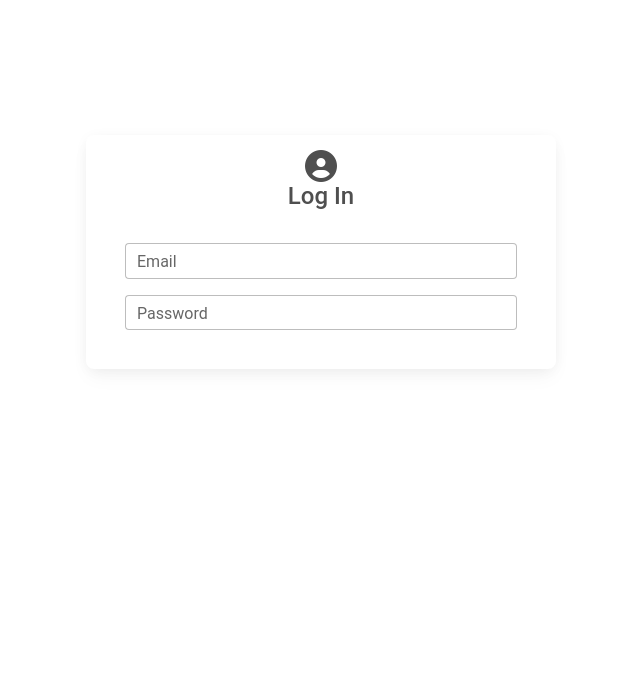
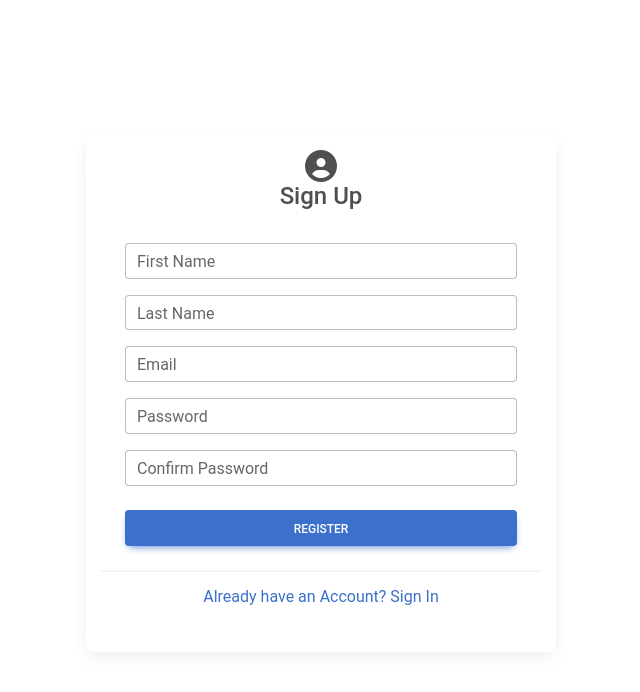
Before and after one commit to samuel355/Social-React, a React (Create React App) app in the folder frontend/: page /register in a window 1280 px wide. Shown: the top 692 px of the page, without its empty margins (319-959 px from the left). Built offline with nearby package versions, Linux system fonts and the light colour scheme.

Commit message:
register user auth

```diff
--- a/frontend/src/pages/Login.js
+++ b/frontend/src/pages/Login.js
@@ -1,5 +1,5 @@
 import React, {useState, useEffect} from 'react'
-import {MDBCard, MDBCardBody, MDBInput, MDBCardFooter, MDBValidation, MDBBtn, MDBIcon, MDBSpinner} from 'mdb-react-ui-kit'
+import {MDBCard, MDBCardBody, MDBInput, MDBCardFooter, MDBValidation, MDBBtn, MDBIcon, MDBSpinner, MDBValidationItem} from 'mdb-react-ui-kit'
 import {Link, useNavigate} from 'react-router-dom'
 import {toast} from 'react-toastify'
 import {useDispatch, useSelector} from 'react-redux'
@@ -50,7 +50,7 @@
             }
             <MDBCardBody>
                 <MDBValidation onSubmit={handleSubmit} noValidate className='row g-3'>
-                    <div className="col-md-12">
+                    <MDBValidationItem feedback="Please provide your email" invalid className="col-md-12">
                         <MDBInput
                           label="Email"
                           type='email'
@@ -58,12 +58,11 @@
                           name="email"
                           onChange ={onInputChange}
                           required
-                          invalid
-                          validation="Please provide your email"
+
                         />
-                    </div>
+                    </MDBValidationItem>
 
-                    <div className="col-md-12">
+                    <MDBValidationItem feedback="Please provide your password" invalid  className="col-md-12">
                         <MDBInput
                           label="Password"
                           type='password'
@@ -71,10 +70,9 @@
                           name="password"
                           onChange ={onInputChange}
                           required
-                          invalid
-                          validation="Please provide your password"
+
                         />
-                    </div>
+                    </MDBValidationItem>
                     <div className="col-12">
                         <MDBBtn style={{width: "100%"}} className="mt-2">
                             Login
--- a/frontend/src/pages/Register.js
+++ b/frontend/src/pages/Register.js
@@ -1,30 +1,83 @@
 import React, {useState, useEffect} from 'react'
-import {MDBCard, MDBCardBody, MDBInput, MDBCardFooter, MDBValidation, MDBBtn, MDBIcon, MDBSpinner } from 'mdb-react-ui-kit'
-import {Link} from 'react-router-dom'
+import {MDBCard, MDBCardBody, MDBInput, MDBCardFooter, MDBValidation, MDBBtn, MDBIcon, MDBSpinner, MDBValidationItem} from 'mdb-react-ui-kit'
+import {Link, useNavigate} from 'react-router-dom'
+import {toast} from 'react-toastify'
+import {useDispatch, useSelector} from 'react-redux'
+import { register } from '../redux/features/authSlice'
 
 const initialState = {
+    firstName: "",
+    lastName: "",
     email: "",
     password: "",
+    confirmPassword: ""
 }
 
 const Register = () => {
     const [formValue, setFormValue] = useState(initialState)
-  const {email, password} = formValue
+    const {firstName, lastName, email, password, confirmPassword} = formValue
+
+    const dispatch = useDispatch()
+    const navigate = useNavigate()
+
+    const {loading, error,} = useSelector((state) => ({...state.auth}))
+
+    const onInputChange = (e) => {
+        e.preventDefault()
+        let {name, value} = e.target;
+        setFormValue({...formValue, [name]: value})
+    }
 
     const handleSubmit = (e) => {
         e.preventDefault()
+        if(password !== confirmPassword){
+            return toast.error("Passwords do not match")
         }
-  const onInputChange = () => {
+        if(firstName && lastName && email && password ){
+            dispatch(register({formValue, navigate, toast}))
+        }
+    }
 
-  }
+    //Only run when there's an error
+    useEffect(() =>{
+        error && toast.error(error);
+    }, [error])
+
   return (
     <div style={{margin: 'auto', padding: '15px', maxWidth: '500px', alignContent: 'center', marginTop: '120px'}}>
         <MDBCard alignment='center' style={{padding: '15px'}}>
             <MDBIcon fas icon="user-circle" className='fa-2x' />
-            <h4>Log In</h4>
+            <h4>Sign Up </h4>
+            {
+                loading && (
+                    <MDBSpinner size='sm' role="status" tag="span" className='me-2 center' />
+                )
+            }
             <MDBCardBody>
-                <MDBValidation onSubmit={handleSubmit} noValidate className='row g-3'>
-                    <div className="col-md-12">
+                <MDBValidation onSubmit={handleSubmit} className='row g-3'>
+                    <MDBValidationItem feedback="Please provide your First Name" invalid  className="col-md-12">
+                        <MDBInput
+                          label="First Name"
+                          type='text'
+                          value={firstName}
+                          name="firstName"
+                          onChange ={onInputChange}
+                          required
+
+                        />
+                    </MDBValidationItem>
+                    <MDBValidationItem feedback="Please provide your Last name" invalid  className="col-md-12">
+                        <MDBInput
+                          label="Last Name"
+                          type='text'
+                          value={lastName}
+                          name="lastName"
+                          onChange = {onInputChange}
+                          required
+
+                        />
+                    </MDBValidationItem>
+                    <MDBValidationItem feedback="Please provide your email" invalid  className="col-md-12">
                         <MDBInput
                           label="Email"
                           type='email'
@@ -32,12 +85,10 @@
                           name="email"
                           onChange ={onInputChange}
                           required
-                          invalid
-                          validation="Please provide your email"
+
                         />
-                    </div>
-
-                    <div className="col-md-12">
+                    </MDBValidationItem>
+                    <MDBValidationItem feedback="Please provide your password" invalid  className="col-md-12">
                         <MDBInput
                           label="Password"
                           type='password'
@@ -45,16 +96,38 @@
                           name="password"
                           onChange ={onInputChange}
                           required
-                          invalid
-                          validation="Please provide your password"
+
                         />
+                    </MDBValidationItem>
+                    <MDBValidationItem feedback="Please re-enter your password" invalid  className="col-md-12">
+                        <MDBInput
+                          label="Confirm Password"
+                          type='password'
+                          value={confirmPassword}
+                          name="confirmPassword"
+                          onChange ={onInputChange}
+                          required
+
+                        />
+                    </MDBValidationItem>
+                    <div className="col-12">
+                        <MDBBtn style={{width: "100%"}} className="mt-2">
+                            Register
+                        </MDBBtn>
                     </div>
 
                 </MDBValidation>
             </MDBCardBody>
+
+            <MDBCardFooter>
+                <Link to={"/login"}>
+                    <p>Already have an Account? Sign In </p>
+                </Link>
+            </MDBCardFooter>
+
         </MDBCard>
     </div>
-  )
+  );
 }
 
 export default Register
--- a/frontend/src/redux/api.js
+++ b/frontend/src/redux/api.js
@@ -3,4 +3,6 @@
 const API = axios.create({
     baseURL: "http://localhost:8000"
 })
-export const signIn = (formData) => API.post('/login', formData)
+export const signIn = (formData) => API.post('/login', formData);
+
+export const signUp =  (formData) => API.post('/signup', formData)
--- a/frontend/src/redux/features/authSlice.js
+++ b/frontend/src/redux/features/authSlice.js
@@ -1,12 +1,25 @@
 import {createSlice, createAsyncThunk} from '@reduxjs/toolkit'
 import * as api from '../api'
 
-
+//Login
 export const login = createAsyncThunk("auth/login", async ({formValue, navigate, toast}, {rejectWithValue}) => {
     try {
 
         const response = await api.signIn(formValue)
         toast.success("Login Successfully");
+        navigate('/');
+        return response.data;
+
+    } catch (error) {
+        return rejectWithValue(error.response.data)
+    }
+})
+
+//Register
+export const register = createAsyncThunk("auth/register", async ({formValue, navigate, toast}, {rejectWithValue}) => {
+    try {
+        const response = await api.signUp(formValue)
+        toast.success("Registered Successfully");
         navigate('/');
         return response.data;
 
@@ -25,6 +38,7 @@
     },
 
     extraReducers: {
+        //Login Cycle
         [login.pending]: (state, action) => {
             state.loading = true
         },
@@ -36,6 +50,20 @@
         [login.rejected] : (state, action) => {
             state.loading = false;
             state.error = action.payload.message
+        },
+
+        //Register Cycle
+        [register.pending]: (state, action) => {
+            state.loading = true
+        },
+        [register.fulfilled] : (state, action ) => {
+            state.loading = false;
+            localStorage.setItem('profile', JSON.stringify({...action.payload}));
+            state.user = action.payload
+        },
+        [register.rejected] : (state, action) => {
+            state.loading = false;
+            state.error = action.payload.message
         }
     }
 })
```
Lines whose indentation alone changed are shown as unchanged.
